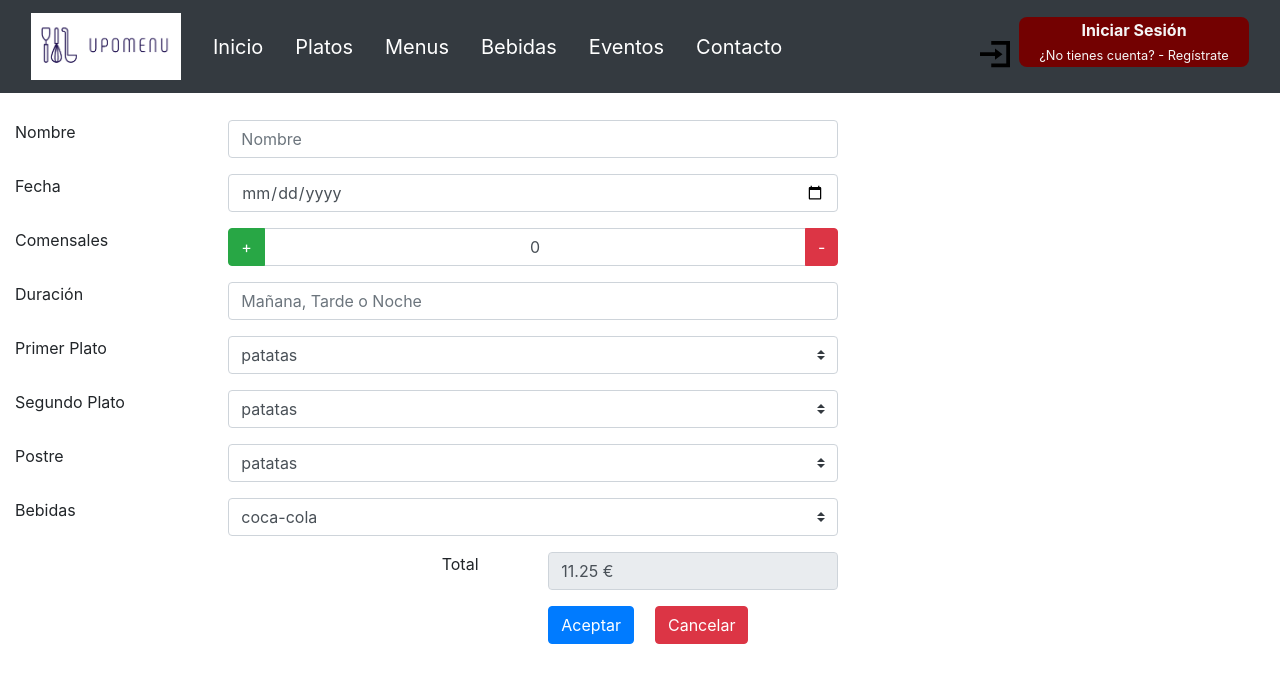
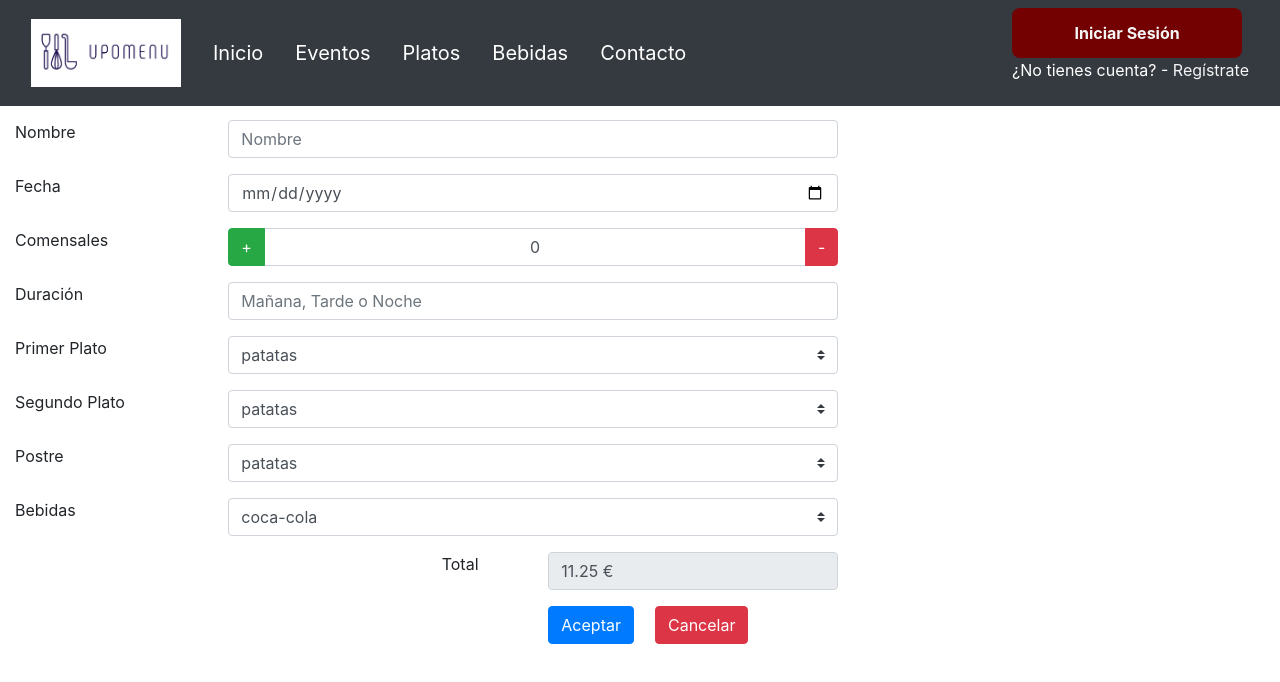
Before and after one commit to josemaria28/UPOMENU, a plain HTML site: page pag/evento.html in a window 1280 px wide. Drawn offline with nearby package versions, Linux system fonts and the light colour scheme.

Commit message:
Update evento.html

```diff
--- a/pag/evento.html
+++ b/pag/evento.html
@@ -27,16 +27,13 @@
 						<a class="nav-link" href="../index.html">Inicio</a>
 					</li>
 					<li class="nav-item active">
+						<a class="nav-link" href="evento.html">Eventos</a>
+					</li>
+					<li class="nav-item active">
 						<a class="nav-link" href="platos.html">Platos</a>
 					</li>
 					<li class="nav-item active">
-							<a class="nav-link" href="menus.html">Menus</a>
-						</li>
-						<li class="nav-item active">
 						<a class="nav-link" href="bebidas.html">Bebidas</a>
-						</li>
-						<li class="nav-item active">
-							<a class="nav-link" href="evento.html">Eventos</a>
 					</li>
 					<li class="nav-item active">
 						<a class="nav-link" href="contacto.html">Contacto</a>
@@ -45,10 +42,9 @@
 				<ul class="nav navbar-nav flex-row justify-content-between ml-auto">
 					<li class="nav-item order-2 order-md-1"><a href="#" class="nav-link" title="settings"><i class="fa fa-cog fa-fw fa-lg"></i></a></li>
 					<li class="dropdown order-1">
-							<img src="../svg/account-login.svg" width="30px" height="30px" alt="Iniciar sesion" id="logoiniciosesion">
-							<button type="button" id="dropdownMenu1" data-toggle="dropdown" class="btnInicioSesion"><span class="enlaceCarrusel">Iniciar
-									Sesión<p><small>¿No tienes cuenta? - <a class="enlaceRegistro" href="registro.html">Regístrate</a></small></p></span>
-								<span class="caret"></span></button>
+						<!-- <img src="../svg/account-login.svg" width="30px" height="30px" alt="Iniciar sesion" id="logoiniciosesion"> -->
+						<button type="button" id="dropdownMenu1" data-toggle="dropdown" class="btnInicioSesion"><span class="enlaceCarrusel">Iniciar Sesión</span> <span class="caret"></span></button>
+						<p><span class="negrita">¿No tienes cuenta? - </span><a class="enlaceRegistro" href="../pag/registro.html">Regístrate</a><!-- </small> --></p>
 						<ul class="dropdown-menu dropdown-menu-right mt-2">
 							<li class="px-3 py-2">
 								<form class="form" role="form">
@@ -56,8 +52,7 @@
 										<input id="emailInput" placeholder="Email" class="form-control form-control-sm" type="text" required="">
 									</div>
 									<div class="form-group">
-											<input id="passwordInput" placeholder="Contraseña" class="form-control form-control-sm" type="password"
-											required="">
+										<input id="passwordInput" placeholder="Contraseña" class="form-control form-control-sm" type="password" required="">
 									</div>
 									<div class="form-group">
 										<button type="submit" class="btn btn-primary btn-block">Login</button>
```
Lines whose indentation alone changed are shown as unchanged.
